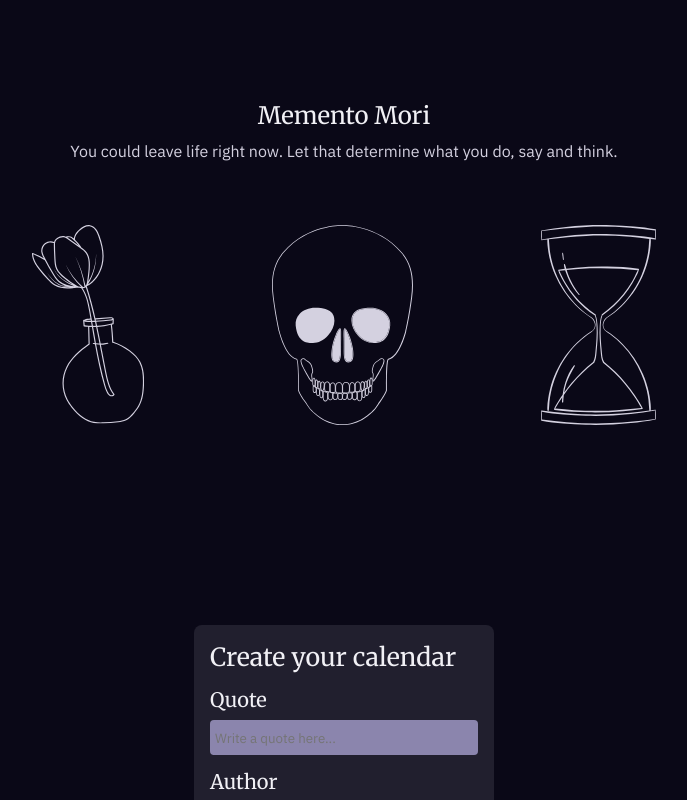
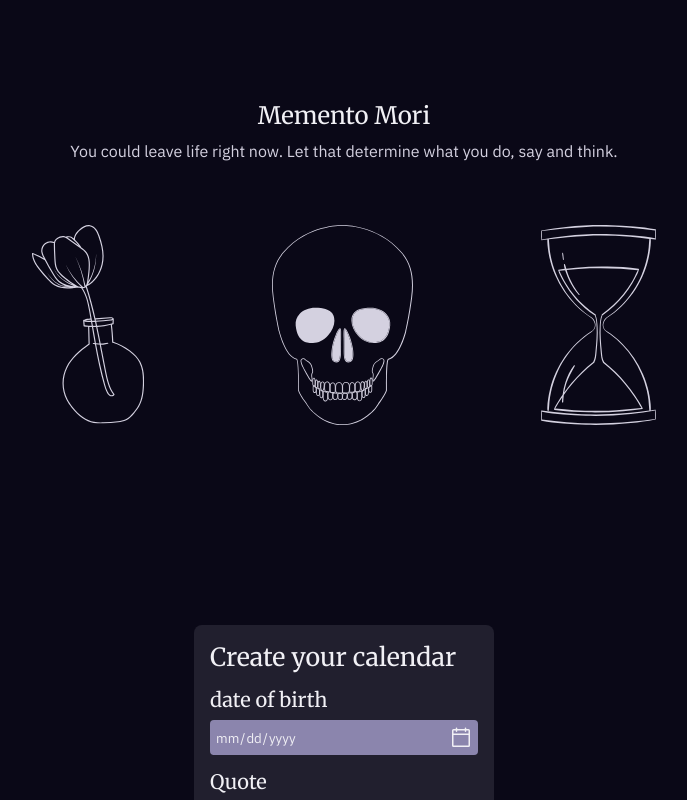
Before and after one commit to EnzoDev10/Memento, a React (Vite) app: page / in a window 1280 px wide. Shown: the top 800 px of the page, without its empty margins (296-983 px from the left). Built offline with nearby package versions, Linux system fonts and the light colour scheme; what @react-pdf/renderer would draw is missing.

Commit message:
Update Form to show erros when user picks invalid date.

```diff
--- a/src/App.tsx
+++ b/src/App.tsx
@@ -85,6 +85,7 @@ function App() {
                     <Form />
                 </DateContext.Provider>
             </section>
+
             <PDFSection>
                 {change && (
                     <>
--- a/src/components/Reusables.tsx
+++ b/src/components/Reusables.tsx
@@ -44,3 +44,7 @@ export const StyledBtn = styled.button`
     &:active {
     }
 `;
+
+export const ErrorMessage = styled.p`
+    color: var(--error-color);
+`;
--- a/src/features/Form/Form.tsx
+++ b/src/features/Form/Form.tsx
@@ -7,6 +7,8 @@ import { QuoteSelector } from "@/features/Form/components/QuoteSelector/QuoteSel
 import styled from "styled-components";
 
 import { devices } from "@/styles/breakpoints";
+
+import { ErrorMessage } from "@/components/Reusables";
 
 const FormContainer = styled(Container)`
     padding: 16px;
@@ -44,22 +46,37 @@ const StyledForm = styled.form`
 `;
 
 export const Form = () => {
-    const [birthday, setBirthday] = useState<Date>(new Date());
+    const [birthday, setBirthday] = useState<Date | undefined>(undefined);
+
+    const [error, setError] = useState(false);
 
     const { setUserDate, setWeeksDifference, setAuthor, setQuote, setChange } =
         useContext(DateContext);
 
     const handleFormSubmit = () => {
-        setUserDate(birthday);
-        setWeeksDifference(differenceInWeeks(new Date(), birthday));
-        setChange(true);
+        if (birthday) {
+            let differenceWithPresent = differenceInWeeks(new Date(), birthday);
+
+            if (differenceWithPresent > 1) {
+                setWeeksDifference(differenceWithPresent);
+                setUserDate(birthday);
+                setChange(true);
+            } else {
+                setError(true);
+            }
+        } else {
+            setError(true);
+        }
     };
 
     return (
         <FormContainer>
             <StyledForm noValidate>
                 <h2>Create your calendar</h2>
-                <DateOfBirth setFormDate={setBirthday} />
+                {error && (
+                    <ErrorMessage>Introduce una fecha valida </ErrorMessage>
+                )}
+                <DateOfBirth setFormDate={setBirthday} setError={setError} />
                 <QuoteSelector setAuthor={setAuthor} setQuote={setQuote} />
                 <StyledBtn type='button' onClick={handleFormSubmit}>
                     Create
--- a/src/features/Form/components/DateOfBirth/DateOfBirth.tsx
+++ b/src/features/Form/components/DateOfBirth/DateOfBirth.tsx
@@ -2,7 +2,6 @@ import { useContext, useState } from "react";
 import styled from "styled-components";
 
 import { DayPicker } from "react-day-picker";
-import { isValid } from "date-fns";
 
 import { CalendarWrapper } from "@/features/Form/components/DateOfBirth/Calendar";
 import { CalendarBlankIcon, XIcon } from "@phosphor-icons/react/dist/ssr";
@@ -46,9 +45,13 @@ const StyledCloseBtn = styled(StyledBtn)`
 
 interface DatePickerProps {
     setFormDate: (date: Date) => void;
+    setError: (bool: boolean) => void;
 }
 
-export const DateOfBirth = ({ setFormDate: setFormDate }: DatePickerProps) => {
+export const DateOfBirth = ({
+    setFormDate: setFormDate,
+    setError,
+}: DatePickerProps) => {
     const [selectedDate, setSelectedDate] = useState<Date | undefined>(
         undefined,
     );
@@ -60,19 +63,19 @@ export const DateOfBirth = ({ setFormDate: setFormDate }: DatePickerProps) => {
     const { setChange } = useContext(DateContext);
 
     const handleDayPickerSelect = (date: Date | undefined) => {
+        setError(false);
         setChange(false);
 
         if (!date) {
             setInputValue("");
             setSelectedDate(undefined);
         } else {
-            setSelectedDate(date);
-
             let day = ("0" + date.getDate()).slice(-2);
             let month = ("0" + (date.getMonth() + 1)).slice(-2);
 
             let formattedDate = date.getFullYear() + "-" + month + "-" + day;
 
+            setSelectedDate(date);
             setInputValue(formattedDate);
             setOpen(false);
             setFormDate(date);
@@ -80,18 +83,16 @@ export const DateOfBirth = ({ setFormDate: setFormDate }: DatePickerProps) => {
     };
 
     const handleInputChange = (e: React.ChangeEvent<HTMLInputElement>) => {
+        setError(false);
         setChange(false);
+
         setInputValue(e.target.value); // Sincroniza el valor del input
 
         let newDate = new Date(e.target.value);
 
-        if (isValid(newDate)) {
         setSelectedDate(newDate);
-
         setFormDate(newDate);
-        } else {
-            setSelectedDate(undefined);
-        }
+    };
 
     const customClassNames = {
         root: "mi-calendario-base",
@@ -109,7 +110,7 @@ export const DateOfBirth = ({ setFormDate: setFormDate }: DatePickerProps) => {
     return (
         <Dialog.Root open={open} onOpenChange={setOpen}>
             <StyledWrapper>
-                    <h6>Fecha de nacimiento</h6>
+                <label>date of birth</label>
 
                 <StyledInput>
                     <input
@@ -126,7 +127,6 @@ export const DateOfBirth = ({ setFormDate: setFormDate }: DatePickerProps) => {
                     <Dialog.Trigger asChild>
                         <button>
                             <CalendarBlankIcon size={24} />
-                                <CalendarBlankIcon size={24} />
                         </button>
                     </Dialog.Trigger>
                 </StyledInput>
@@ -138,8 +138,8 @@ export const DateOfBirth = ({ setFormDate: setFormDate }: DatePickerProps) => {
                     <VisuallyHidden>
                         <Dialog.Title>Elige una fecha</Dialog.Title>
                         <Dialog.Description>
-                                Permite elegir una fecha de nacimiento para
-                                crear el calendario de memento mori.
+                            Permite elegir una fecha de nacimiento para crear el
+                            calendario de memento mori.
                         </Dialog.Description>
                     </VisuallyHidden>
                     <CalendarWrapper>
@@ -163,4 +163,3 @@ export const DateOfBirth = ({ setFormDate: setFormDate }: DatePickerProps) => {
         </Dialog.Root>
     );
 };
-};
--- a/src/index.css
+++ b/src/index.css
@@ -4,6 +4,8 @@
     --bg-medium: hsl(250, 20%, 30%);
     --bg-light: hsl(250, 20%, 60%);
     --bg-low-opacity: hsla(250, 20%, 10%, 0.7);
+
+    --error-color: hsl(0, 100%, 65%);
 
     --text-sharp: hsl(250, 20%, 95%);
     --text-muted: hsl(250, 20%, 85%);
```
Lines whose indentation alone changed are shown as unchanged.
